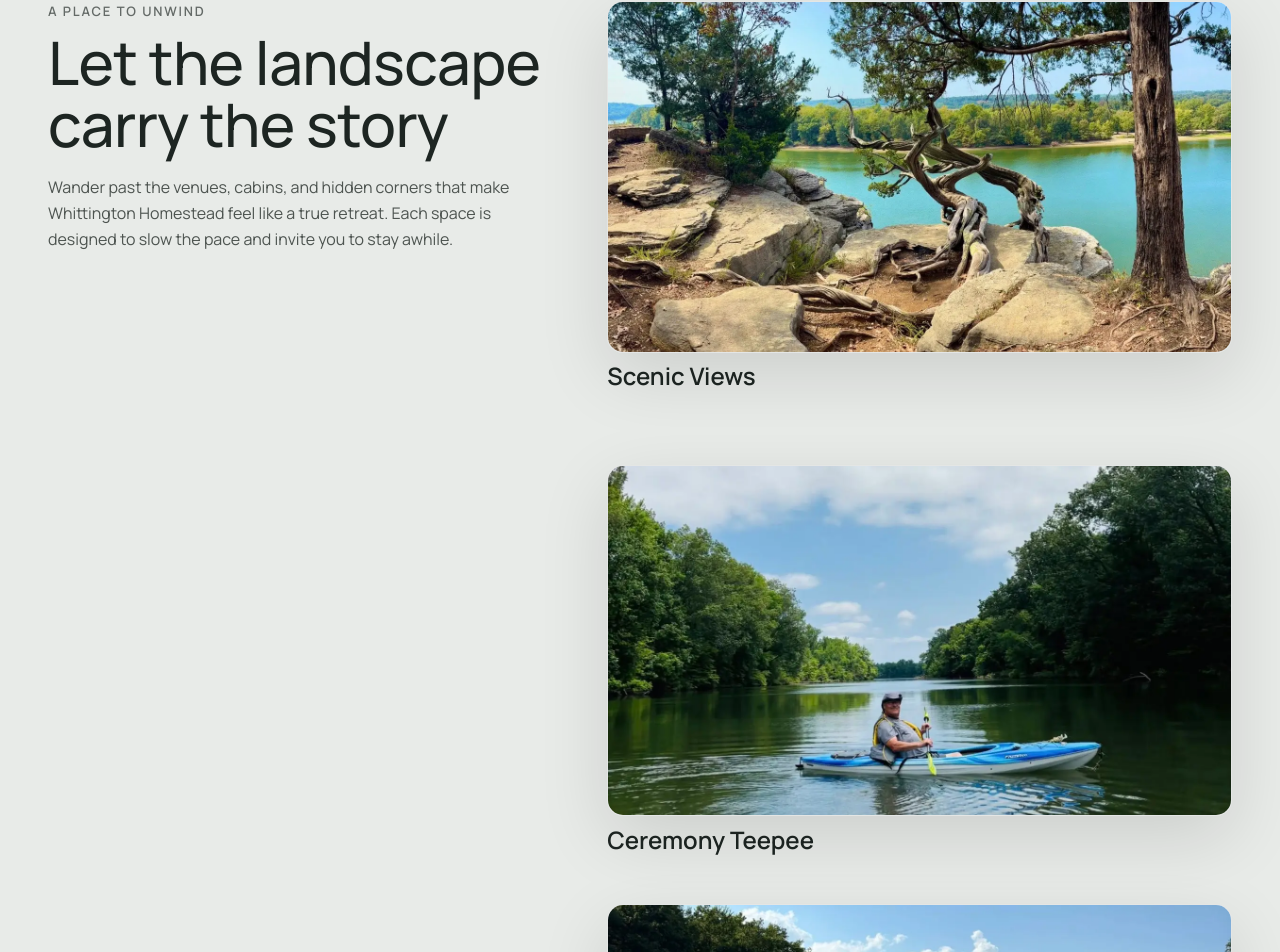
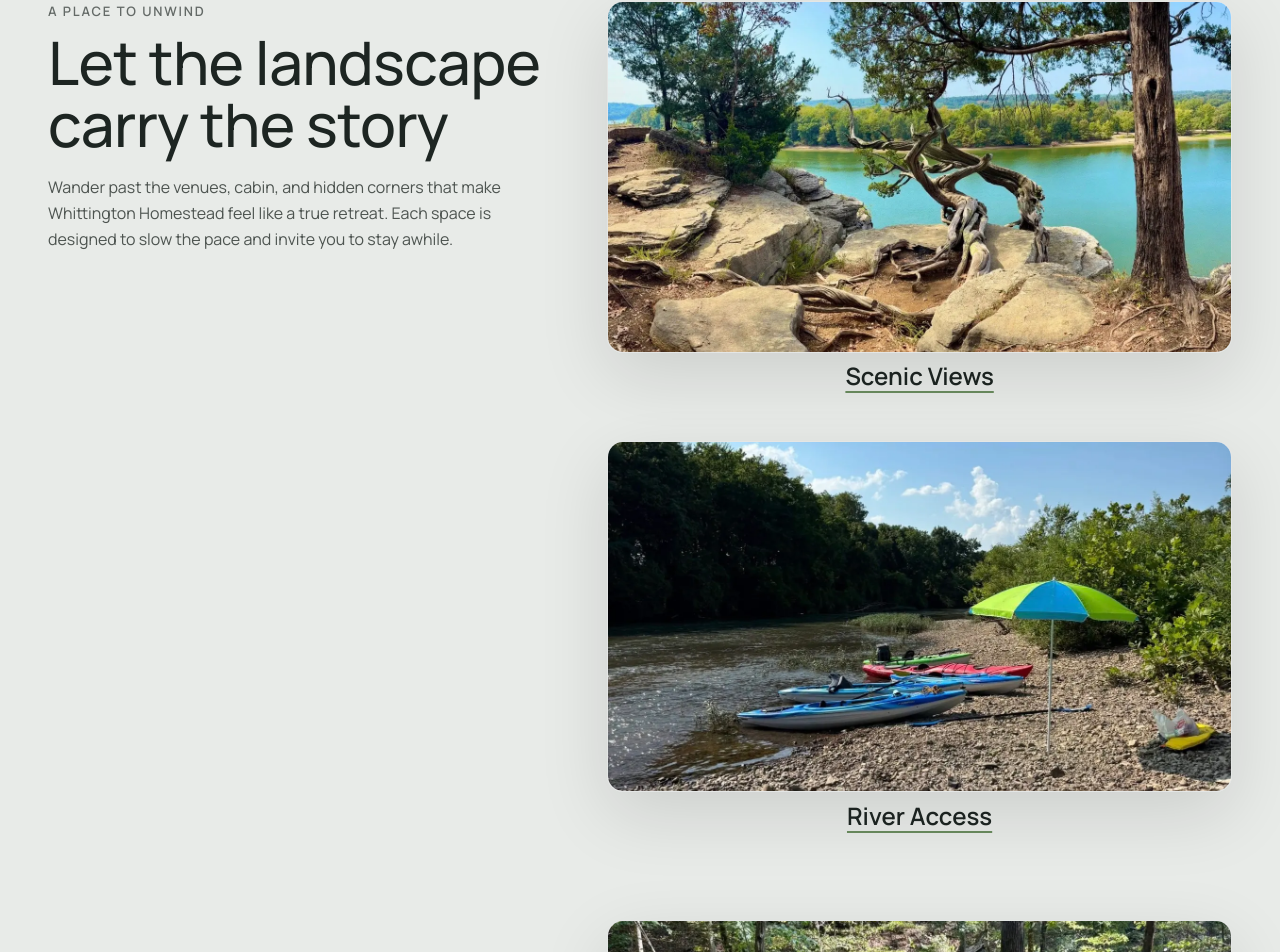
Before and after one commit to JaccobStanton/homestead_ministries, a React (Vite) app: page / in a window 1280 px wide. Shown: the part 6525-7477 px from the top of the page. Built offline with nearby package versions, Linux system fonts and the light colour scheme.

Commit message:
Component now has titles centered, with accurate images

```diff
--- a/src/components/activities/ActivitiesGallery.jsx
+++ b/src/components/activities/ActivitiesGallery.jsx
@@ -2,7 +2,6 @@ import * as React from "react";
 import { Box, Container, Typography } from "@mui/material";
 
 import img1 from "../../assets/activities/good_views.webp";
-import img2 from "../../assets/activities/kayak.webp";
 import img3 from "../../assets/activities/river_access.webp";
 import img4 from "../../assets/activities/trail.webp";
 import img5 from "../../assets/activities/river_view.webp";
@@ -14,13 +13,7 @@ const items = [
     offset: { md: 0 },
   },
   {
-    title: "Ceremony Teepee",
-    image: img2,
-    offset: { md: 6 },
-    position: "center 70%",
-  },
-  {
-    title: "Creekside Views",
+    title: "River Access",
     image: img3,
     offset: { md: 3 },
   },
@@ -30,7 +23,7 @@ const items = [
     offset: { md: 8 },
   },
   {
-    title: "Woodland Retreat",
+    title: "Hiking/Exploring",
     image: img5,
     offset: { md: 4 },
   },
@@ -39,7 +32,7 @@ const items = [
 export default function ActivitiesGallery({
   eyebrow = "A Place To Unwind",
   title = "Let the landscape carry the story",
-  body = "Wander past the venues, cabins, and hidden corners that make Whittington Homestead feel like a true retreat. Each space is designed to slow the pace and invite you to stay awhile.",
+  body = "Wander past the venues, cabin, and hidden corners that make Whittington Homestead feel like a true retreat. Each space is designed to slow the pace and invite you to stay awhile.",
 }) {
   return (
     <Box
@@ -150,6 +143,7 @@ export default function ActivitiesGallery({
                   />
                 </Box>
 
+                <Box sx={{ textAlign: "center" }}>
                   <Typography
                     variant="h3"
                     sx={{
@@ -157,10 +151,14 @@ export default function ActivitiesGallery({
                       fontWeight: 600,
                       fontSize: { xs: 20, sm: 22, md: 24 },
                       lineHeight: 1.2,
+                      textDecoration: "underline",
+                      textDecorationColor: "#6A8C5F",
+                      textUnderlineOffset: "6px",
                     }}
                   >
                     {item.title}
                   </Typography>
+                </Box>
               </Box>
             ))}
           </Box>
```
Lines whose indentation alone changed are shown as unchanged.
